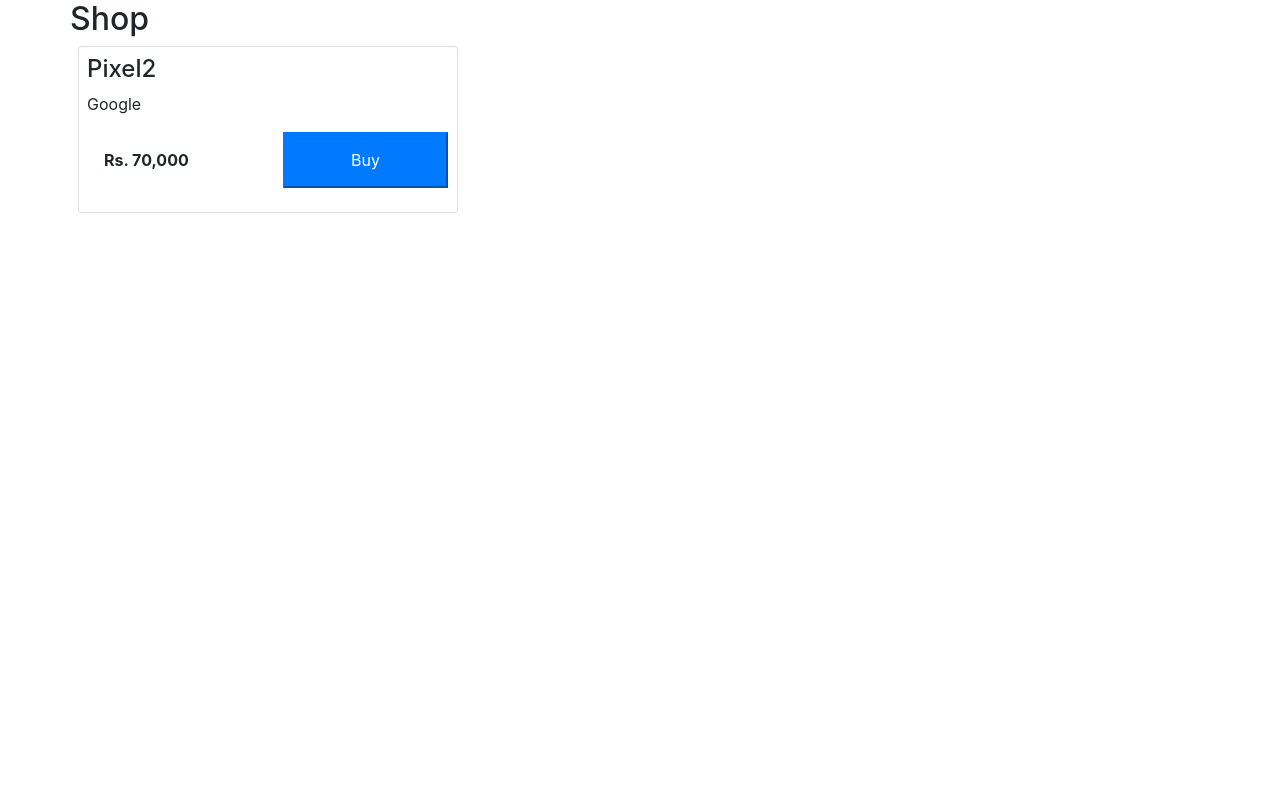
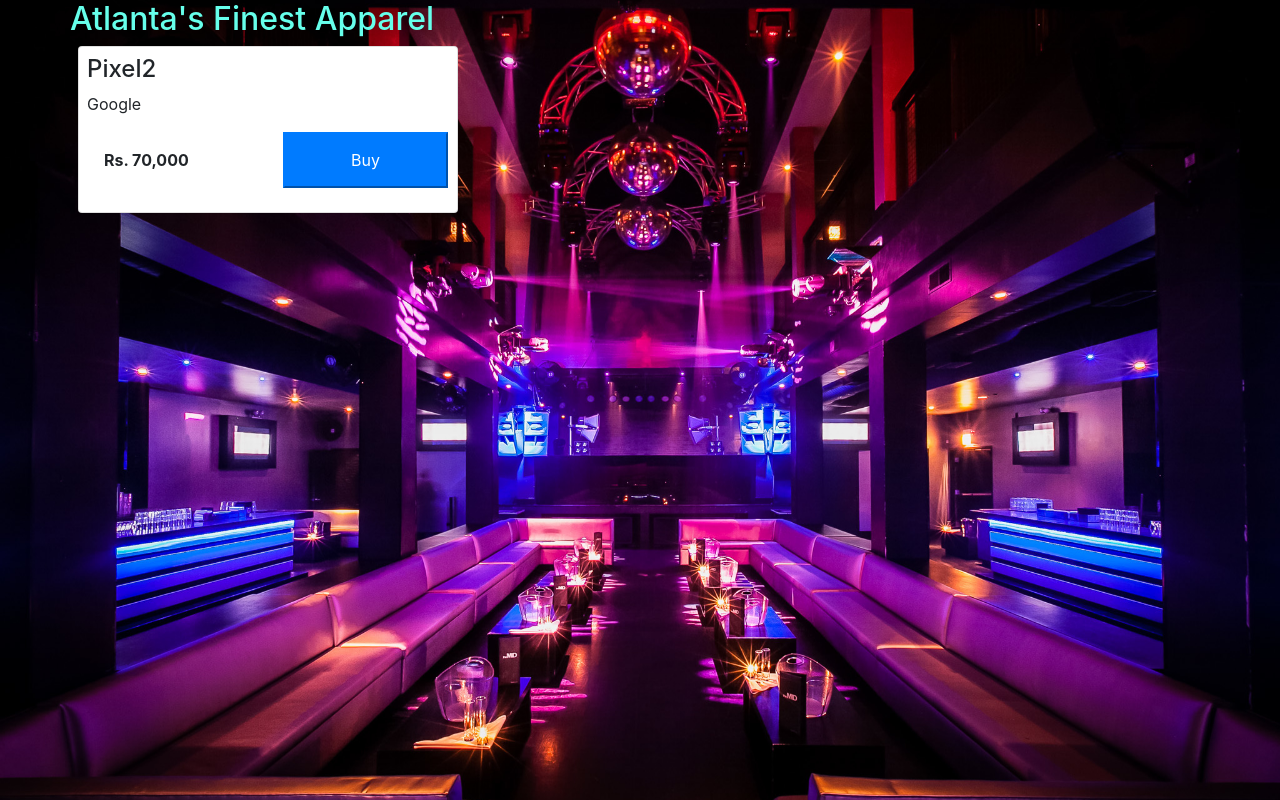
Before and after one commit to TylerD07/eCommerceApp, a website: page public/products.html in a window 1280 px wide. Drawn offline with nearby package versions, Linux system fonts and the light colour scheme; no server answers.

Commit message:
added style sheet back to products.html

```diff
--- a/public/css/style.css
+++ b/public/css/style.css
@@ -1,4 +1,4 @@
-body {
+body{
   background: url(./catalog.jpg) no-repeat center center fixed;
   -webkit-background-size: cover;
   -moz-background-size: cover;
@@ -22,3 +22,7 @@
 #navbarDropdown{
   color:  rgb(102, 255, 235);
 }
+
+.center{
+  color:  rgb(102, 255, 235);
+}
--- a/public/products.html
+++ b/public/products.html
@@ -11,12 +11,13 @@
         crossorigin="anonymous">
     <script src="https://stackpath.bootstrapcdn.com/bootstrap/4.1.3/js/bootstrap.min.js" integrity="sha384-ChfqqxuZUCnJSK3+MXmPNIyE6ZbWh2IMqE241rYiqJxyMiZ6OW/JmZQ5stwEULTy"
         crossorigin="anonymous"></script>
+    <link rel="stylesheet" href="/css/style.css">
     <title>Shop</title>
 </head>
 <body>
     <div class="container">
         <div class="row">
-            <h2 class="center">Shop</h2>
+            <h2 class="center">Atlanta's Finest Apparel</h2>
         </div>
         <div class="row" id="product-list">
             <div class="col-4 card mx-2 p-2">
```
